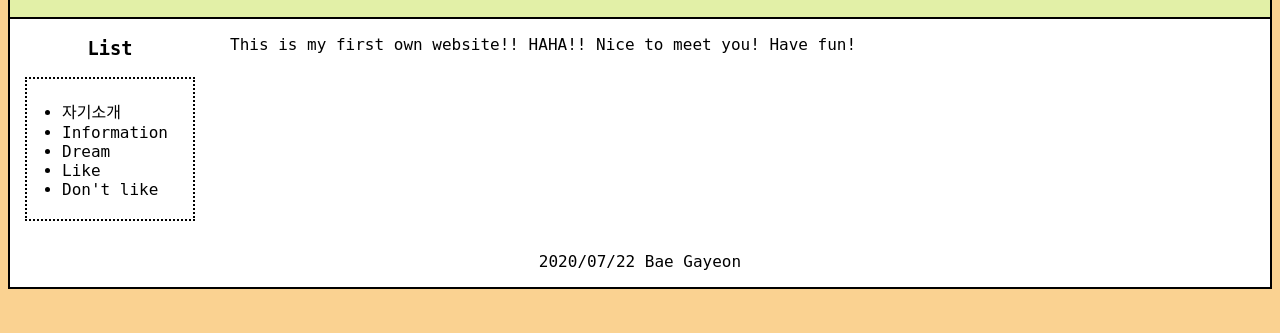
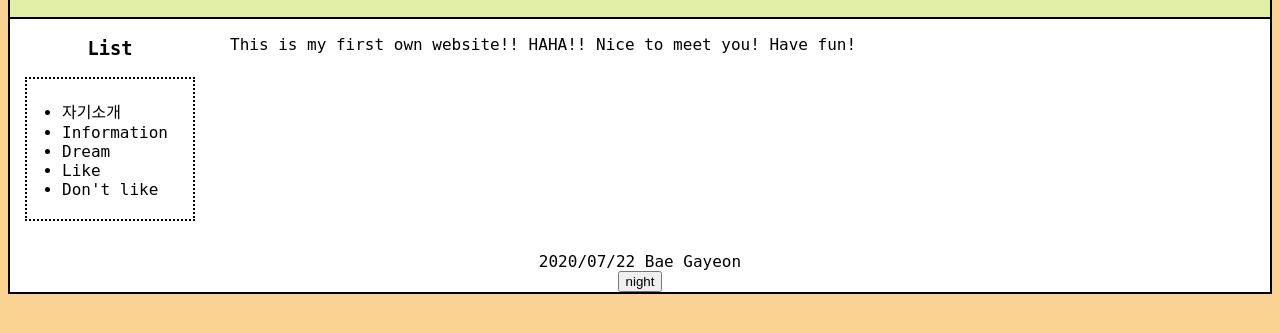
Before and after one commit to BaeGayeon/myfirstwebpage, a plain HTML site: page index.html in a window 1280 px wide. Shown: the part 71-404 px from the top of the page. Drawn offline with Linux system fonts and the light colour scheme.

Commit message:
night mode button update

```diff
--- a/index.html
+++ b/index.html
@@ -26,7 +26,27 @@
       </p>
       </div>
     </div>
-    <p style="text-align:center"> 2020/07/22 Bae Gayeon </p>
+    <p style="text-align:center; margin-bottom:0"> 2020/07/22 Bae Gayeon </p>
+    <center>
+      <input id="night_day" type="button" value="night" onclick="
+      var jsbody = document.querySelector('body')
+      var jsback = document.querySelector('#back')
+      var jsh1 = document.querySelector('h1')
+      if(this.value=='night'){
+        jsback.style.backgroundColor='gray';
+        jsh1.style.backgroundColor='darkgray';
+        jsbody.style.backgroundColor='black';
+        jsbody.style.color='white';
+        this.value='day';
+      }
+      else{
+        jsback.style.backgroundColor='white';
+        jsh1.style.backgroundColor='#E2F0A7';
+        jsbody.style.backgroundColor='#FAD291';
+        jsbody.style.color='black';
+        this.value='night';
+      }">
+    </center>
   </div>
   </body>
 </html>
```
